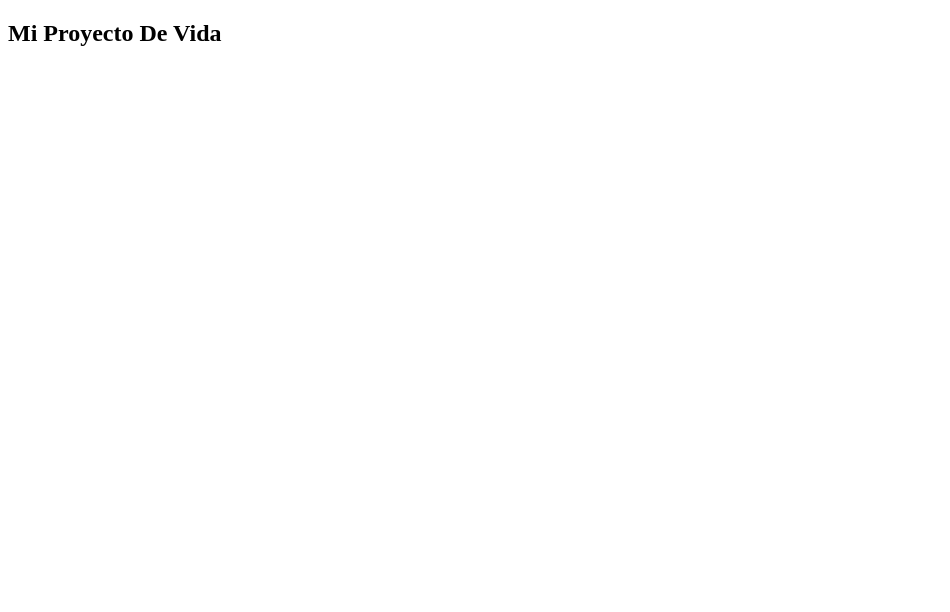
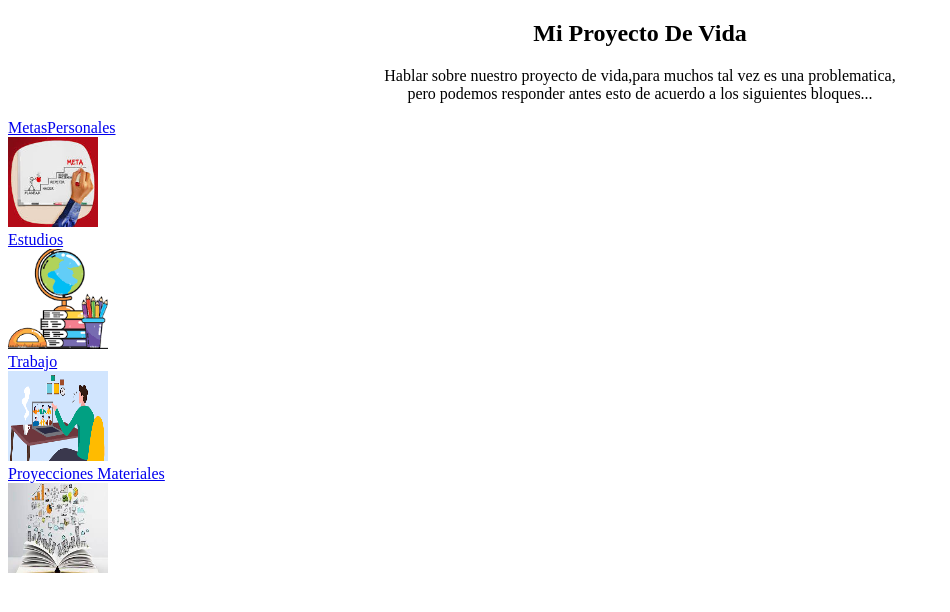
Before and after one commit to aleja-06/HTML_FlorezDanna, a plain HTML site: page Dia 2/index.html in a window 1280 px wide. Shown: the whole page, without its empty margins (0-950 px from the left). Drawn offline with Linux system fonts and the light colour scheme.

Commit message:
Mi Proyecto De Vida

```diff
--- a/Dia 2/index.html
+++ b/Dia 2/index.html
@@ -1,16 +1,35 @@
 <!DOCTYPE html>
 <html>
+
     <head>
-        <title id="centrado">Mi Proyecto De Vida</title>
-        <link rel="shortcut icon" href="/imgs/2773104.png" />
+        <title>Mi Proyecto De Vida</title>
+        <link rel="shortcut icon" href="imgs/download.png" type="image/png" />
         <link rel="stylesheet" type="text/css" href="style.css"/>
+    </head>
+
+    <body>
+
+        <h2 id="centrado"> Mi Proyecto De Vida</h2>
+        <center>
+        <p>
+            Hablar sobre nuestro proyecto de vida,para muchos tal vez es una problematica,<br>
+            pero podemos responder antes esto de acuerdo a los siguientes bloques...
+        </p>
+    </center>
+
+    <a target="_blank" href="http://127.0.0.1:5500/HTML_FlorezDanna/Dia%202/MetasP.html">MetasPersonales</a><br>
+    <img src="imgs/download(3).png" width="=100" height="90"/><br>
 
 
-    </head>
-    <body>
+    <a target="_blank" href="http://127.0.0.1:5500/HTML_FlorezDanna/Dia%202/estudios.html">Estudios</a><br>
+    <img src="imgs/download (2).png" width="100" height="=90"/><br>
 
-        <h2>Mi Proyecto De Vida</h2>
-        <p></p>
+
+    <a target="_blank" href="http://127.0.0.1:5500/HTML_FlorezDanna/Dia%202/trabajo.html">Trabajo</a><br>
+    <img src="download (1).png" width="100" height="90" /><br>
+
+    <a target="=_blank" href="http://127.0.0.1:5500/HTML_FlorezDanna/Dia%202/proyeccionesM.html">Proyecciones Materiales</a><br>
+    <img src="imgs/download(4).png" width="100" height="90" />
 
 
 
```
Also changed, not shown: Dia 2/trabajo.html (added, +35 -0 lines), Dia 2/MetasP.html (added), Dia 2/download (1).png (added), Dia 2/estudios.html (added), Dia 2/imgs/download (2).png (added), Dia 2/imgs/download(3).png (added), Dia 2/imgs/download(4).png (added), Dia 2/imgs/download.png (added), Dia 2/proyeccionesM.html (added), Dia 3/tablajson.html (added).
